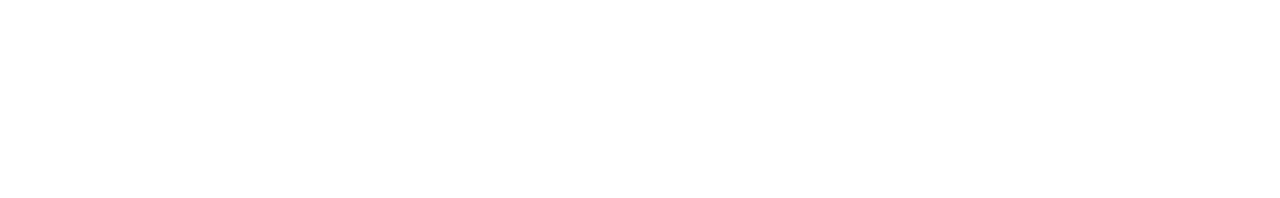
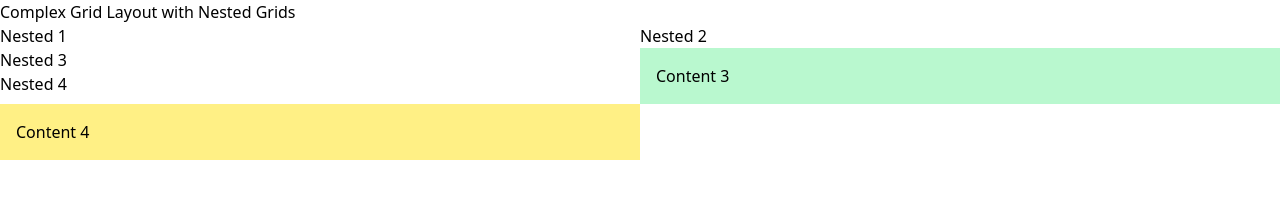
Before and after one commit to MoketeTyabekana/alx-intermediate-frontend, a website: page 0x02-tailwind-css/2-index.Html in a window 1280 px wide. Drawn offline with Linux system fonts and the light colour scheme.

Commit message:
Enhance HTML structure and add custom colors for Tailwind CSS classes

```diff
--- a/0x02-tailwind-css/2-index.Html
+++ b/0x02-tailwind-css/2-index.Html
@@ -7,7 +7,22 @@
     <link rel="stylesheet" href="./src/output.css" />
   </head>
   <body>
+     <header>
+        <h1>Complex Grid Layout with Nested Grids</h1>
+    </header>
 
 
+     <main class="grid grid-cols-2 gap-4>
+        <div>
+            <div>Nested 1</div>
+            <div>Nested 2</div>
+        </div>
+        <div>
+            <div>Nested 3</div>
+            <div>Nested 4</div>
+        </div>
+        <div class="bg-green-200 p-4">Content 3</div>
+        <div class="bg-yellow-200 p-4">Content 4</div>
+    </main>
   </body>
 </html>
```
Also changed, not shown: 0x02-tailwind-css/src/output.css.
